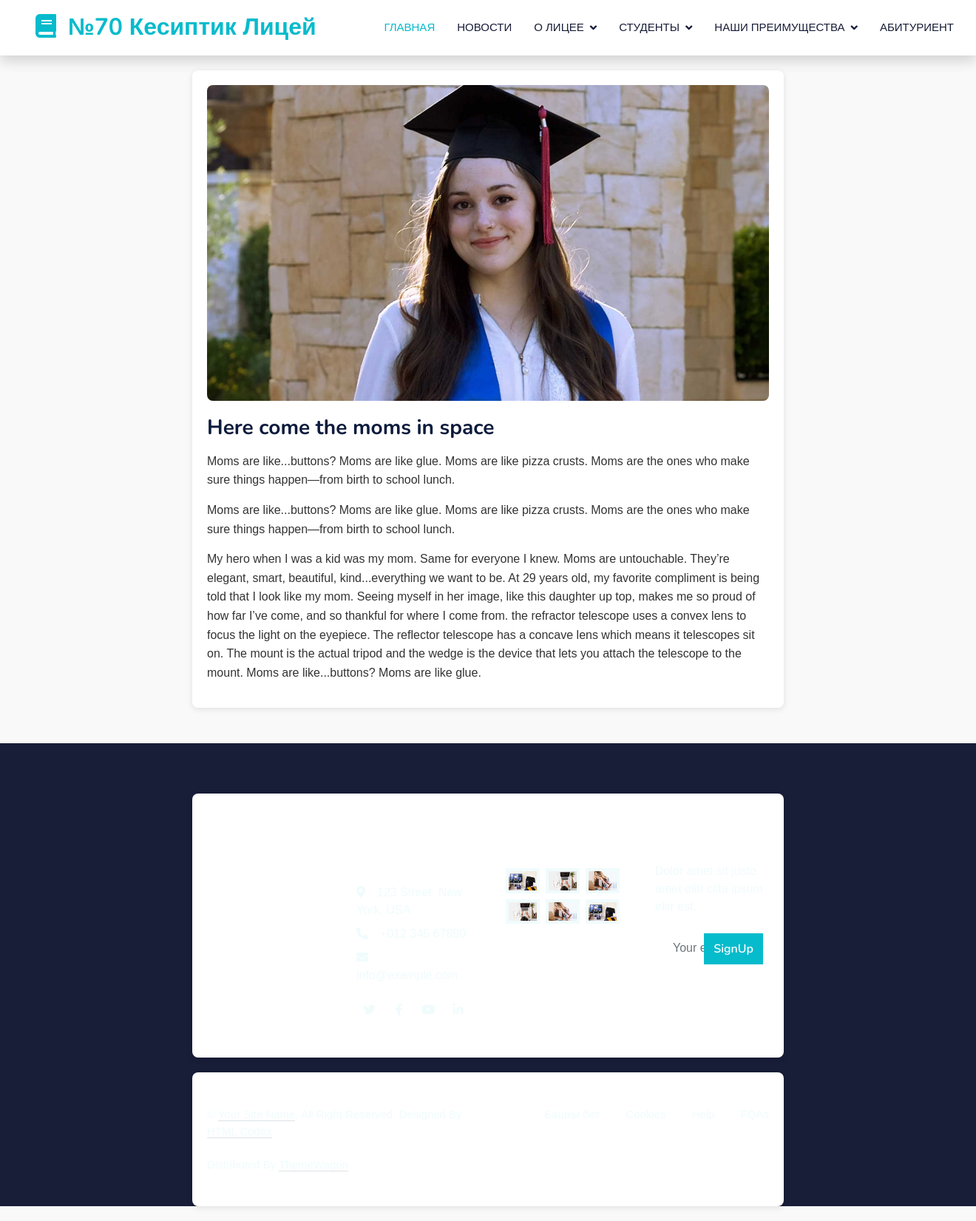
After one commit to fatimalieva7/luceumm, a Django app: page /news in a window 1320 px wide. The commit adds this page. Shown: the whole page at 74% size. Run offline with Django 5.2, Linux system fonts and the light colour scheme; some libraries are stand-ins or nearby versions.

Commit message:
переход в коммит

```diff
--- a/luceum/static/css/style.css
+++ b/luceum/static/css/style.css
@@ -434,270 +434,38 @@
 }
 
 
-
-
-
-  * {
-            margin: 0;
-            padding: 0;
-            box-sizing: border-box;
-            font-family: 'Arial', sans-serif;
-        }
-
-        body {
-            background-color: #f8f9fa;
-            color: #333;
-            padding: 20px;
-        }
-
-        .container-xxl {
-            max-width: 1200px;
-            margin: 0 auto;
-        }
-
-        .py-5 {
-            padding-top: 3rem;
-            padding-bottom: 3rem;
-        }
-
-        .container {
-            width: 100%;
-            padding-right: 15px;
-            padding-left: 15px;
-            margin-right: auto;
-            margin-left: auto;
-        }
-
-        .row {
-            display: flex;
-            flex-wrap: wrap;
-            margin-right: -15px;
-            margin-left: -15px;
-        }
-
-        .col-lg-3 {
-            position: relative;
-            width: 100%;
-            padding-right: 15px;
-            padding-left: 15px;
-        }
-
-        @media (min-width: 992px) {
-            .col-lg-3 {
-                flex: 0 0 25%;
-                max-width: 25%;
-            }
-        }
-
-        .col-sm-6 {
-            position: relative;
-            width: 100%;
-            padding-right: 15px;
-            padding-left: 15px;
-        }
-
-        @media (min-width: 576px) {
-            .col-sm-6 {
-                flex: 0 0 50%;
-                max-width: 50%;
-            }
-        }
-
-        .g-4 {
-            margin-right: -15px;
-            margin-left: -15px;
-        }
-
-        .g-4 > .col {
-            padding-right: 15px;
-            padding-left: 15px;
-        }
-
-        .wow {
-            visibility: visible;
-        }
-
-        .fadeInUp {
-            animation-name: fadeInUp;
-        }
-
-        .service-item {
-            background: #fff;
-            border-radius: 10px;
-            box-shadow: 0 0 30px rgba(0, 0, 0, 0.08);
-            transition: 0.5s;
-            height: 100%;
-            display: flex;
-            flex-direction: column;
-            cursor: pointer;
-        }
-
-        .service-item:hover {
-            transform: translateY(-10px);
-            box-shadow: 0 0 30px rgba(0, 0, 0, 0.15);
-        }
-
-        .text-center {
-            text-align: center !important;
-        }
-
-        .pt-3 {
-            padding-top: 1rem !important;
-        }
-
-        .p-4 {
-            padding: 1.5rem !important;
-            flex-grow: 1;
-            display: flex;
-            flex-direction: column;
-            align-items: center;
-            justify-content: center;
-        }
-
-        .fa-3x {
-            font-size: 3em;
-        }
-
-        .text-primary {
-            color: #06BBCC !important;
-        }
-
-        .mb-4 {
-            margin-bottom: 1.5rem !important;
-        }
-
-        .mb-3 {
-            margin-bottom: 1rem !important;
-        }
-
-        h5 {
-            font-size: 1.25rem;
-            margin-bottom: 0.5rem;
-            font-weight: 500;
-            line-height: 1.2;
-            color: #06BBCC;
-        }
-
-        p {
-            margin-top: 0;
-            margin-bottom: 1rem;
-            color: #666;
-        }
-
-        /* Анимации */
-        @keyframes fadeInUp {
-            from {
-                opacity: 0;
-                transform: translate3d(0, 40px, 0);
-            }
-            to {
-                opacity: 1;
-                transform: translate3d(0, 0, 0);
-            }
-        }
-
-        .wow {
-            visibility: visible;
-        }
-
-        /* Задержки анимации */
-        [data-wow-delay="0.1s"] {
-            animation-delay: 0.1s;
-        }
-
-        [data-wow-delay="0.3s"] {
-            animation-delay: 0.3s;
-        }
-
-        [data-wow-delay="0.5s"] {
-            animation-delay: 0.5s;
-        }
-
-        [data-wow-delay="0.7s"] {
-            animation-delay: 0.7s;
-        }
-
-        .fadeInUp {
-            animation-name: fadeInUp;
-            animation-duration: 1s;
-            animation-fill-mode: both;
-        }
-
-        /* Стили для ссылок */
-        .card-link {
-            text-decoration: none;
-            color: inherit;
-            display: block;
-            height: 100%;
-        }
-
-
-
-/* Общий стиль */
 body {
-    font-family: Arial, sans-serif;
-    margin: 0;
-    padding: 0;
-    background: #f5f7fa;
-    color: #333;
+  font-family: Arial, sans-serif;
+  background-color: #f9f9f9;
+  margin: 0;
+  padding: 0;
+  color: #333;
 }
 
-/* Шапка */
-header {
-    text-align: center;
-    background: #004080;
-    color: white;
-    padding: 40px 20px;
+.container {
+  max-width: 800px;
+  margin: 20px auto;
+  background: #fff;
+  padding: 20px;
+  border-radius: 8px;
+  box-shadow: 0 2px 8px rgba(0,0,0,0.1);
 }
 
-header h1 {
-    margin: 0;
-    font-size: 2.5em;
+.image-section img {
+  width: 100%;
+  border-radius: 8px;
 }
 
-header p {
-    margin-top: 10px;
-    font-size: 1.2em;
+.content-section {
+  margin-top: 20px;
 }
 
-/* Секция профессий */
-.professions {
-    display: grid;
-    grid-template-columns: repeat(auto-fit, minmax(250px, 1fr));
-    gap: 20px;
-    padding: 40px;
-    max-width: 1200px;
-    margin: auto;
+.content-section h1 {
+  font-size: 28px;
+  color: #0d1b3d;
 }
 
-/* Карточки */
-.card {
-    background: white;
-    border-radius: 12px;
-    box-shadow: 0 4px 8px rgba(0,0,0,0.1);
-    padding: 20px;
-    text-align: center;
-    transition: transform 0.3s;
+.content-section p {
+  line-height: 1.6;
+  margin: 15px 0;
 }
-
-.card:hover {
-    transform: translateY(-5px);
-}
-
-.card img {
-    max-width: 100%;
-    height: 180px;
-    object-fit: cover;
-    border-radius: 10px;
-    margin-bottom: 15px;
-}
-
-.card h2 {
-    margin: 10px 0;
-    color: #004080;
-}
-
-.card p {
-    font-size: 1em;
-    color: #555;
-}
--- a/luceum/templates/luceum/base.html
+++ b/luceum/templates/luceum/base.html
@@ -59,7 +59,7 @@
                 <div class="dropdown-menu fade-down m-0">
                     <a href="{% url 'about' %}" class="dropdown-item">о лицее</a>
                     <a href="{% url 'team' %}" class="dropdown-item">Профессии</a>
-                    <a href="{% url 'testimonial' %}" class="dropdown-item">курсы</a>
+                    <a href="{% url 'news' %}" class="dropdown-item">курсы</a>
                     <a href="{% url 'team' %}" class="dropdown-item">Наши учителя</a>
                 </div>
             </div>
--- /dev/null
+++ b/luceum/templates/luceum/news.html
@@ -0,0 +1,19 @@
+{% extends 'luceum/base.html' %}
+{% load static %}
+{% block content %}
+
+
+  <div class="container">
+    <div class="image-section">
+      <img src="{% static 'img/carousel-2.jpg' %}" alt="Band performing">
+    </div>
+    <div class="content-section">
+      <h1>Here come the moms in space</h1>
+      <p>Moms are like...buttons? Moms are like glue. Moms are like pizza crusts. Moms are the ones who make sure things happen—from birth to school lunch.</p>
+
+      <p>Moms are like...buttons? Moms are like glue. Moms are like pizza crusts. Moms are the ones who make sure things happen—from birth to school lunch.</p>
+
+      <p>My hero when I was a kid was my mom. Same for everyone I knew. Moms are untouchable. They’re elegant, smart, beautiful, kind...everything we want to be. At 29 years old, my favorite compliment is being told that I look like my mom. Seeing myself in her image, like this daughter up top, makes me so proud of how far I’ve come, and so thankful for where I come from. the refractor telescope uses a convex lens to focus the light on the eyepiece. The reflector telescope has a concave lens which means it telescopes sit on. The mount is the actual tripod and the wedge is the device that lets you attach the telescope to the mount. Moms are like...buttons? Moms are like glue.</p>
+    </div>
+  </div>
+{% endblock content %}
--- a/luceum/urls.py
+++ b/luceum/urls.py
@@ -10,6 +10,7 @@ urlpatterns = [
     path('contact', views.contact, name='contact'),
     path('testimonial', views.testimonial, name='testimonial'),
     path('page_not_found/', views.page_not_found, name='page_not_found'),
+    path('news', views.news, name='news'),
 ]
 
 if settings.DEBUG:
--- a/luceum/views.py
+++ b/luceum/views.py
@@ -1,7 +1,8 @@
 from django.shortcuts import render
 from .models import Cotegory, HeroSection
 
-
+def news(request):
+    return render(request, 'luceum/news.html')
 
 def index(request):
 
```
Also changed, not shown: 2 other files.
